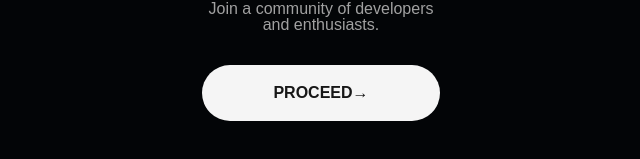
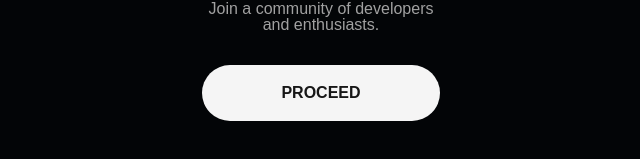
Before and after one commit to saatvik-10/gdg-form-2026, a Next.js app: page / in a window 1280 px wide. Shown: the part 401-560 px from the top of the page, without its empty margins (319-959 px from the left). Built offline with nearby package versions, Linux system fonts and the light colour scheme; a web font is replaced by a local one.

Commit message:
updated btn ui

```diff
--- a/app/questions/[domain]/page.tsx
+++ b/app/questions/[domain]/page.tsx
@@ -219,7 +219,6 @@ export default function DomainQuestionsPage() {
               ) : (
                 <>
                   <span>Submit Application</span>
-                  <span>→</span>
                 </>
               )}
             </button>
--- a/components/landing/hero.tsx
+++ b/components/landing/hero.tsx
@@ -50,7 +50,6 @@ export default function Hero() {
           disabled={isAnimating}
         >
           <span>PROCEED</span>
-          <span className="button-arrow">→</span>
         </button>
       </motion.section>
 
```
